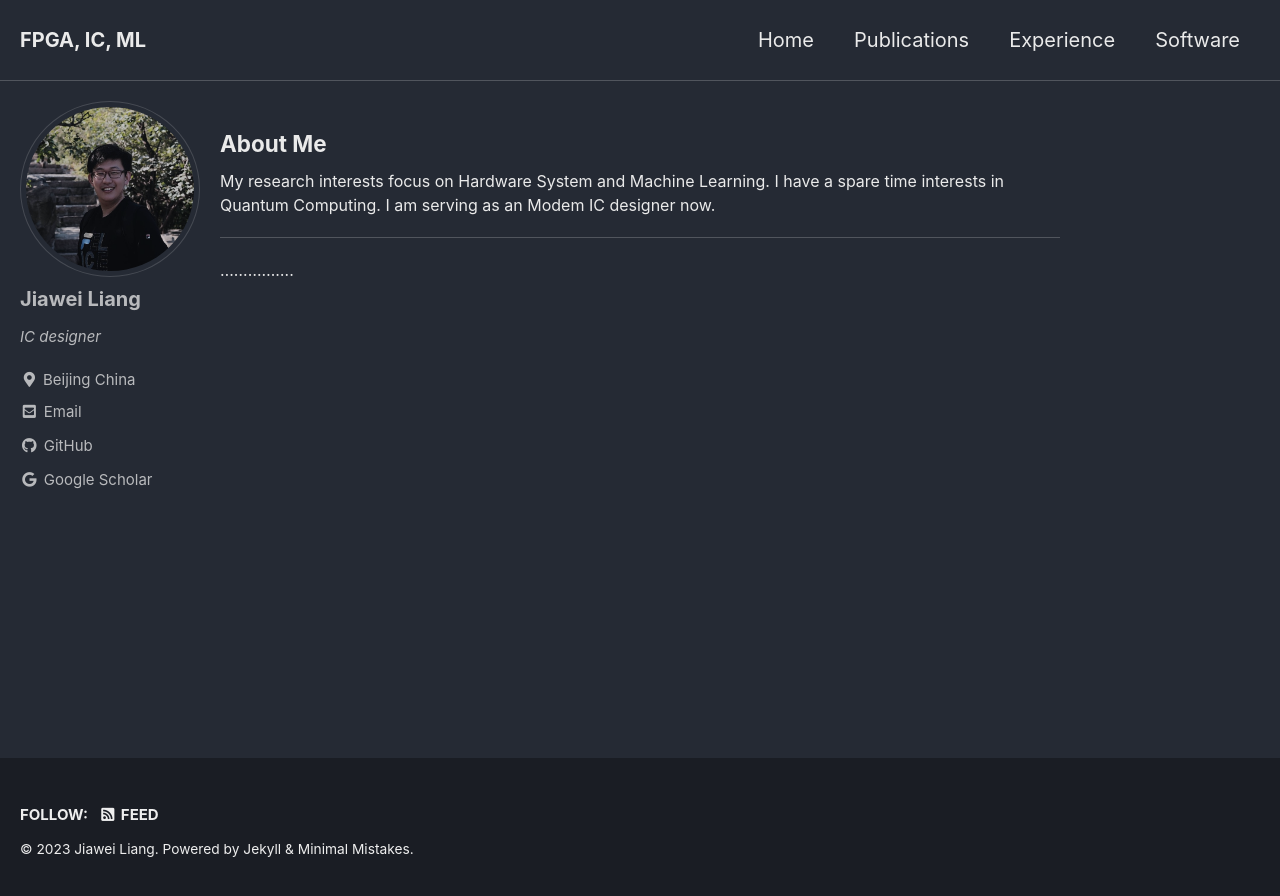
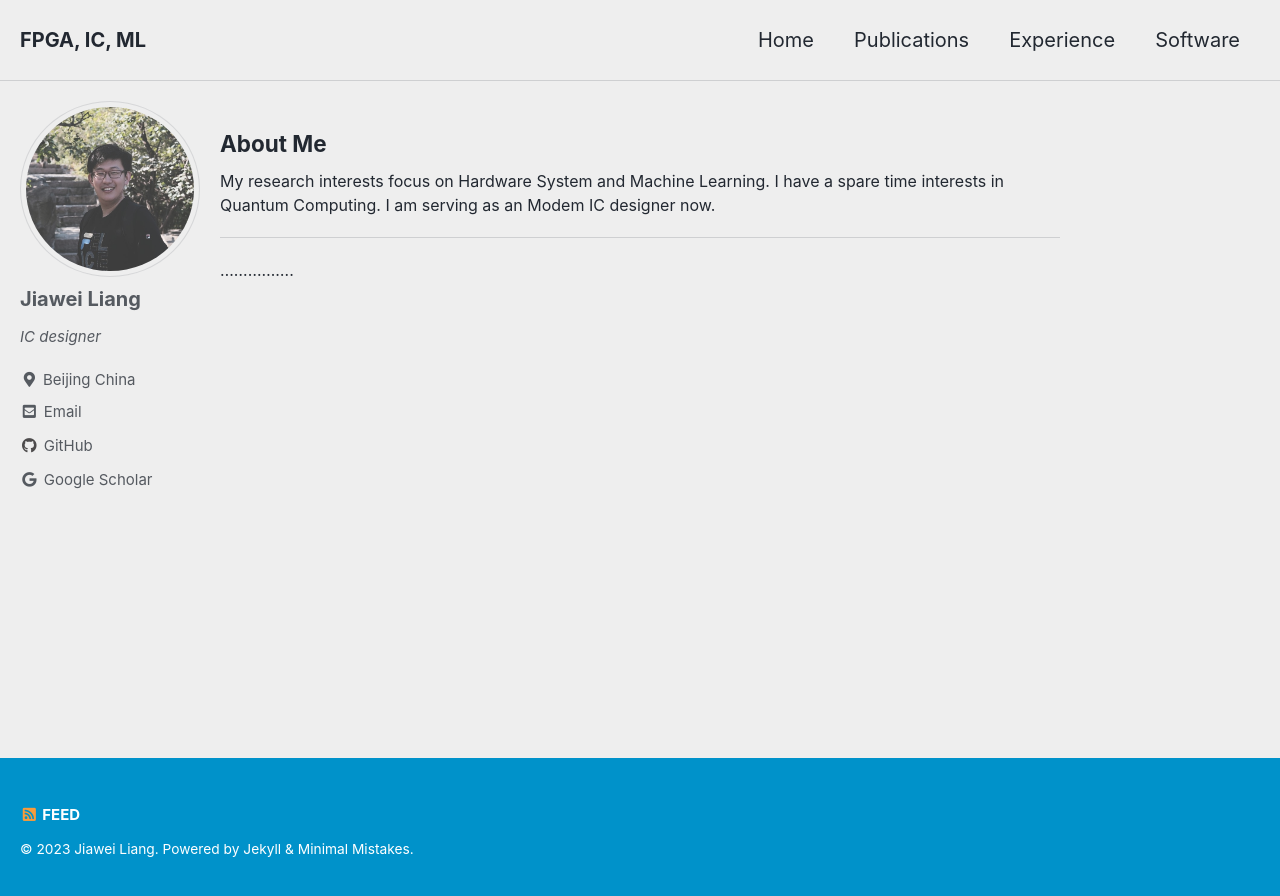
Before and after one commit to MasLiang/MasLiang.github.io, a Jekyll site: the page built from index.md, in a window 1280 px wide. Shown: the top 896 px of the page. Built offline with Jekyll 4.4.1, drawn with Linux system fonts in a browser that asks for light colours; cached includes are drawn as plain includes.

Commit message:
change some detail

```diff
--- a/_config.yml
+++ b/_config.yml
@@ -12,10 +12,10 @@
 
 theme                  : "minimal-mistakes-jekyll"
 # remote_theme           : "mmistakes/minimal-mistakes"
-minimal_mistakes_skin    : "dark" # "air", "aqua", "contrast", "dark", "dirt", "neon", "mint", "plum", "sunrise"
+minimal_mistakes_skin    : "air" # "air", "aqua", "contrast", "dark", "dirt", "neon", "mint", "plum", "sunrise"
 
 # Site Settings
-locale                   : "en-US"
+locale                   : "Beijing China"
 title                    : "FPGA, IC, ML"
 title_separator          : "-"
 subtitle                 : # site tagline that appears below site title in masthead
```
